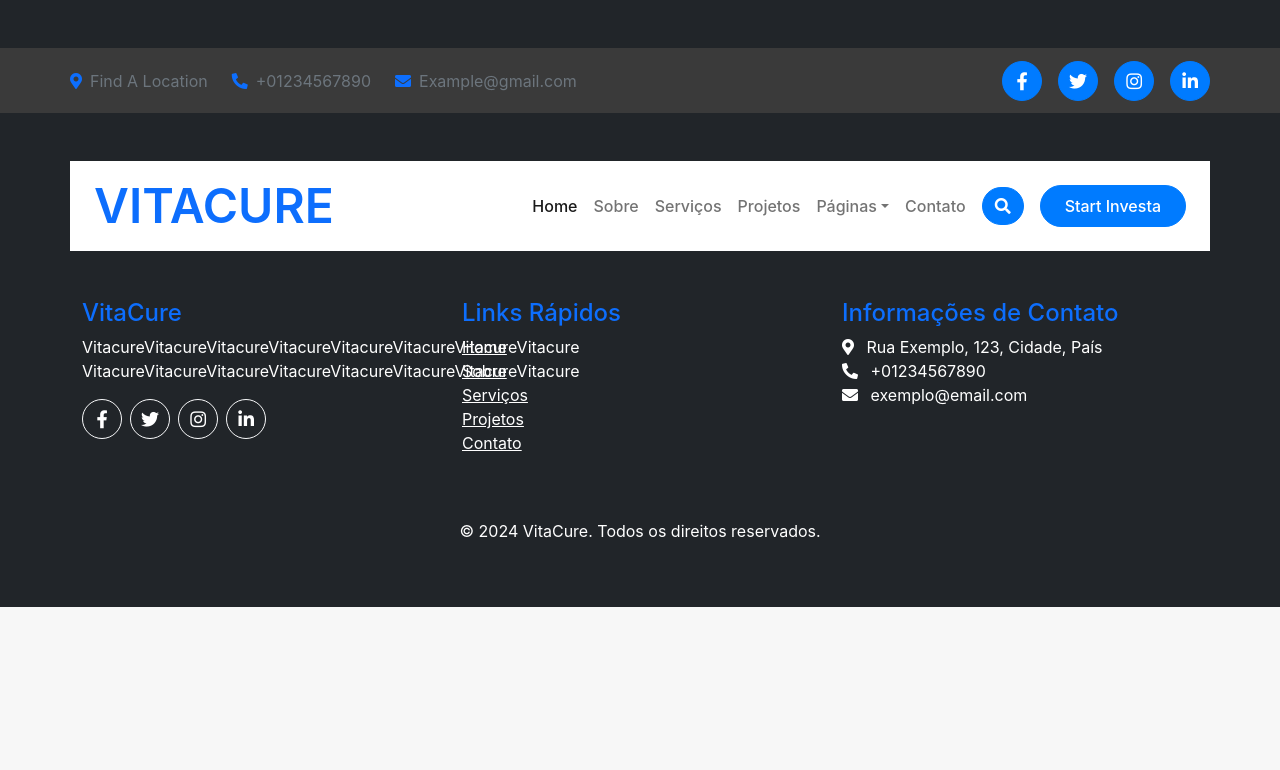
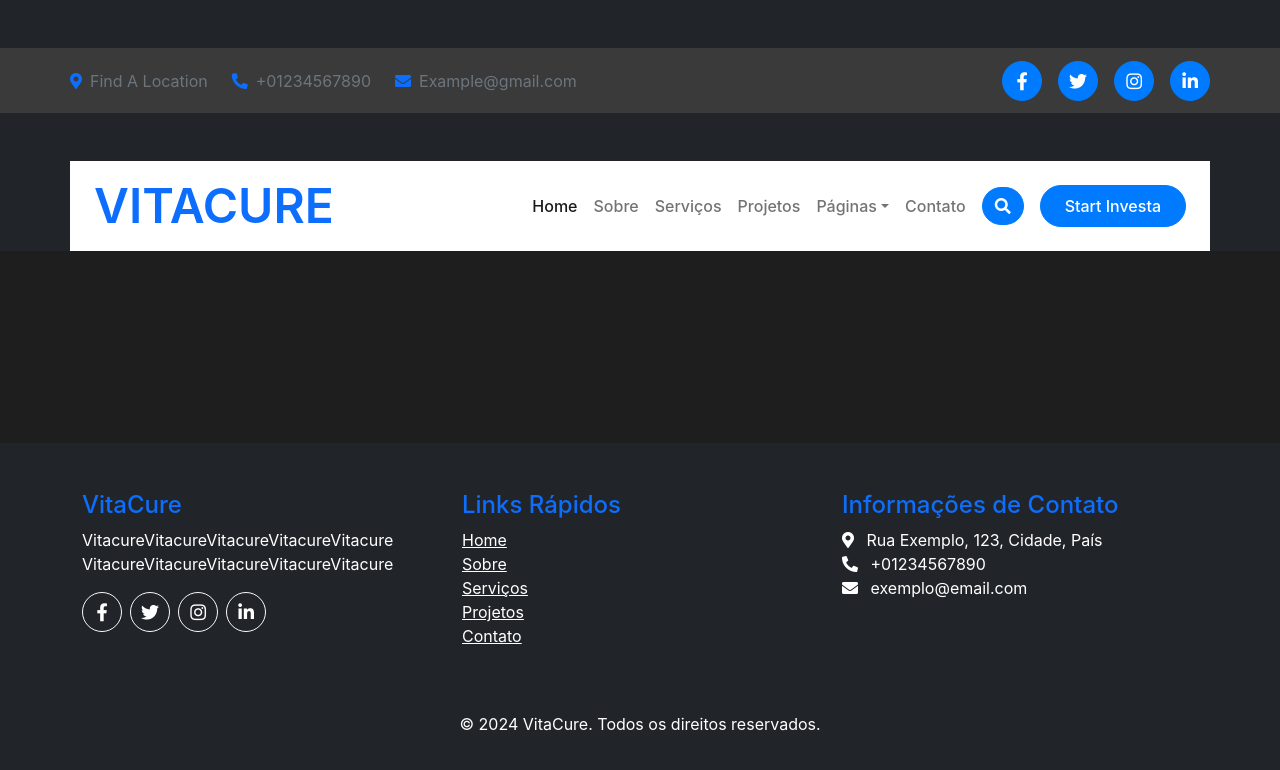
Before and after one commit to rsc-vi/vitacure-web-site, a React (Create React App) app: page / in a window 1280 px wide. Shown: the top 770 px of the page. Built offline with nearby package versions, Linux system fonts and the light colour scheme.

Commit message:
Fixando roda pé

```diff
--- a/public/index.html
+++ b/public/index.html
@@ -106,17 +106,19 @@
 </div>
 <!-- Navbar End -->
 
+<!-- inicio do roda pé -->
+    <div id="root"></div>
+    <!-- Footer Start -->
+    <footer>
+      <div class="rodape">
+<footer class="bg-dark text-white py-5">
 
-    <div id="root"></div>
-
-    <!-- Footer Start -->
-<footer class="bg-dark text-white py-5">
   <div class="container">
     <div class="row">
       <div class="col-lg-4 col-md-6 mb-4">
         <h4 class="text-primary">VitaCure</h4>
-        <p>VitacureVitacureVitacureVitacureVitacureVitacureVitacureVitacure
-          VitacureVitacureVitacureVitacureVitacureVitacureVitacureVitacure</p>
+        <p>VitacureVitacureVitacureVitacureVitacure
+          VitacureVitacureVitacureVitacureVitacure</p>
         <div class="d-flex">
         </div>
           <div class="d-flex">
@@ -150,6 +152,8 @@
     </div>
   </div>
 </footer>
+</footer>
+
 <!-- Footer End -->
 
     <!-- Bootstrap 5 JS (CDN) -->
--- a/public/styles.css
+++ b/public/styles.css
@@ -1,12 +1,31 @@
 /* Geral */
+*{
+  margin: 0px;
+  padding: 0px;
+}
+
+.cabecalho{
+  background-color: blue;
+}
 body {
     font-family: 'Open Sans', sans-serif;
-    background-color: #f7f7f7;
+    background-color: #1f1e1e;
     margin: 0;
     padding: 0;
     color: #333;
   }
-
+  .quadrado{
+    width: 100px;
+    height: 100px;
+    background-color: blueviolet;
+    margin: 5px;
+}
+.rodape{
+  background-color: green;
+  position: absolute;
+  bottom:0%;
+  width: 100%;
+}
   h1 {
     font-size: 3rem;
     font-weight: 600;
```
